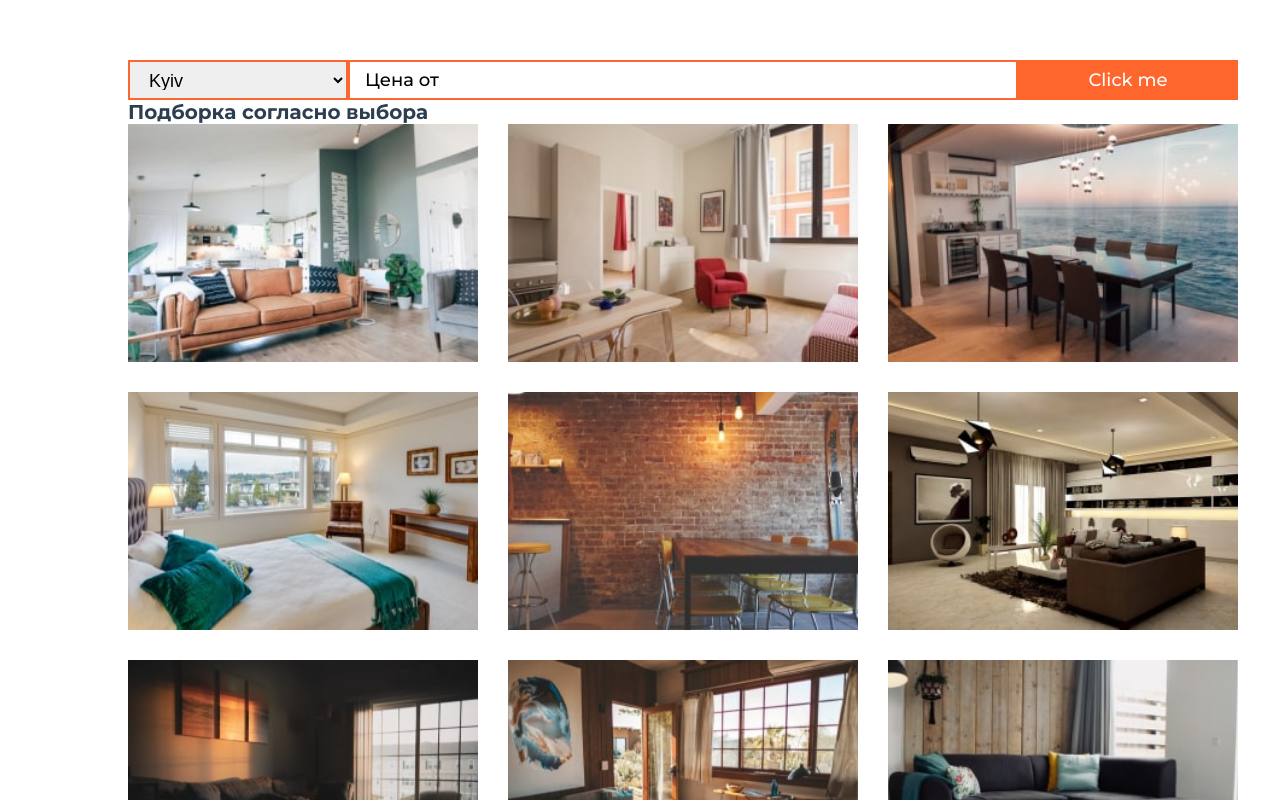
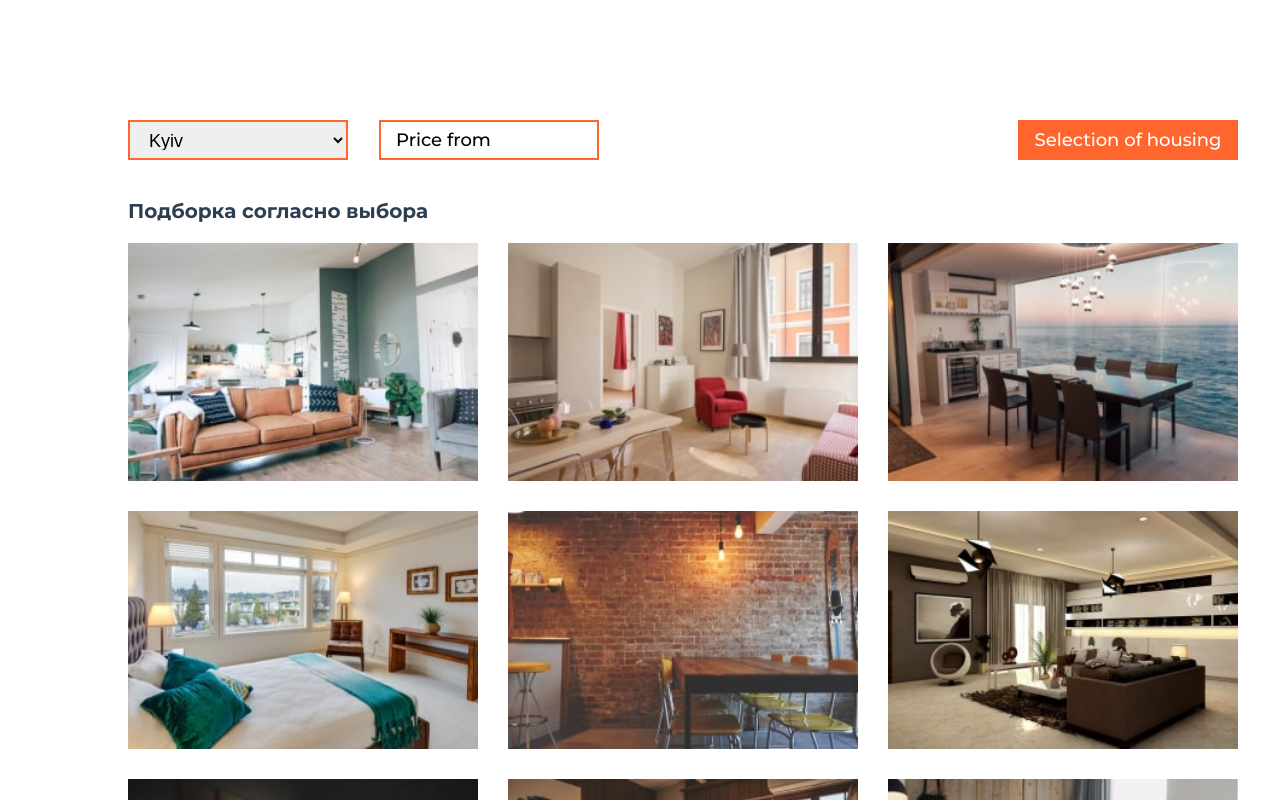
Before and after one commit to OlenaPatlata/vue-2-test-progect, a Vue app: page / in a window 1280 px wide. Built offline with nearby package versions, Linux system fonts and the light colour scheme.

Commit message:
added margin for components in form

```diff
--- a/src/App.vue
+++ b/src/App.vue
@@ -2,10 +2,11 @@
   <div id="app">
     <Container>
       <ApartmentFilter />
-    </Container>
       <ApartmentsList :items="apartments">
         <template v-slot:title>
+          <div class="title-wrapper">
             <p class="title">Подборка согласно выбора</p>
+          </div>
         </template>
         <template v-slot:apartment="{ apartment }">
           <ApartmentsItem
@@ -17,6 +18,7 @@
           />
         </template>
       </ApartmentsList>
+    </Container>
   </div>
 </template>
 
@@ -54,6 +56,9 @@ export default {
   margin-top: 60px;
   background: $main-bg-color;
 }
+.title-wrapper{
+  padding-bottom: 20px;
+}
 .title{
   text-align: left;
   font-weight: 700;
--- a/src/components/apartments/ApartmentFilter.vue
+++ b/src/components/apartments/ApartmentFilter.vue
@@ -1,8 +1,8 @@
 <template>
   <form class="form" @submit.prevent="handleSubmit">
-    <CustomSelect :items="sities"/>
-    <CustomInput type="text" v-model="minPrice" placeholder="Цена от" />
-    <Button v-bind:typeBtn="typeBtn" v-bind:classBtn="classBtn" @click="handleSubmit">{{textBtn}}</Button>
+    <CustomSelect :items="sities" margin="right-margin"/>
+    <CustomInput type="text" v-model="minPrice" placeholder="Price from" margin="right-margin"/>
+    <Button v-bind:typeBtn="typeBtn" v-bind:classBtn="classBtn" >{{textBtn}}</Button>
   </form>
 </template>
 
@@ -19,7 +19,7 @@ import sities from './sities';
         minPrice: '',
         classBtn: 'btn',
         typeBtn: 'submit',
-        textBtn: 'Click me'
+        textBtn: 'Selection of housing'
       }
     },
     components: {
@@ -39,13 +39,15 @@ import sities from './sities';
 </script>
 
 <style lang="scss" scoped>
+@import '../../assets/scss/mixin.scss';
 .form {
+  padding-top: 60px;
+  padding-bottom: 39px;
   display: flex;
-  &__select {
-    margin-right: 30px;
-  }
-  &__submit {
-    margin-left: auto;
+  flex-wrap: wrap;
+  justify-content: center;
+  @include mq(tablet){
+    flex-wrap: nowrap;
   }
 }
 </style>
--- a/src/components/apartments/ApartmentsItem.vue
+++ b/src/components/apartments/ApartmentsItem.vue
@@ -64,7 +64,7 @@ import StarRating from '../shared/StarRating.vue';
     position: relative;
     padding: 20px;
     opacity: 0;
-    transition: opacity 0.4s;
+    transition: opacity 0.4s linear;
     background: rgba(#0f1d2d, 0.7);
     min-height: 200px;
     color: $main-bg-color;
--- a/src/components/apartments/ApartmentsList.vue
+++ b/src/components/apartments/ApartmentsList.vue
@@ -1,22 +1,19 @@
 <template>
-  <Container>
+  <div>
   <slot name="title"></slot>
   <ul class="apartments-list">
     <template v-for="apartment in items">
       <slot  name="apartment" v-bind:apartment="apartment"></slot>
     </template>
   </ul>
-  </Container>
+  </div>
 
   </template>
 
 <script>
-import Container from '../shared/Container.vue'
+
   export default {
     name: 'ApartmentsList',
-    components: {
-      Container
-    },
     props: {
       items: {
         type: Array,
--- a/src/components/shared/CustomInput.vue
+++ b/src/components/shared/CustomInput.vue
@@ -1,5 +1,5 @@
 <template>
-  <input v-on="listeners" class="custom-input" :placeholder="placeholder" >
+  <input v-on="listeners" class="custom-input" v-bind:class="margin" :placeholder="placeholder" >
 </template>
 
 <script>
@@ -10,6 +10,10 @@
     },
     props: {
       placeholder: {
+        type: String,
+        default: ''
+      },
+      margin: {
         type: String,
         default: ''
       }
@@ -24,6 +28,7 @@
 
 <style lang="scss" scoped>
 @import '../../assets/scss/variables.scss';
+@import '../../assets/scss/mixin.scss';
 .wrapper-input {
   position: relative;
   display: inline-flex;
@@ -52,4 +57,18 @@
     line-height: 1.3;
   }
 }
+.right-margin{
+  margin-bottom: 20px;
+  @include mq(tablet){
+    margin-bottom: 0;
+    margin-right: 20px;
+    width: 200px;
+  }
+  @include mq(desktop){
+    margin-bottom: 0;
+    margin-right: 419px;
+    width: 220px;
+  }
+
+}
 </style>
--- a/src/components/shared/CustomSelect.vue
+++ b/src/components/shared/CustomSelect.vue
@@ -1,5 +1,5 @@
 <template>
-  <select v-on="listeners" class="custom-select">
+  <select v-on="listeners" class="custom-select" v-bind:class="margin">
     <option
       v-for="item in formattedItems"
       :key="item?.value"
@@ -17,6 +17,10 @@
       items: {
         type: Array,
         required: true
+      },
+      margin: {
+        type: String,
+        default: ''
       }
     },
     emits: {
@@ -39,9 +43,10 @@
 
 <style lang="scss" scoped>
 @import '../../assets/scss/variables';
+@import '../../assets/scss/mixin.scss';
 .custom-select {
   height: 40px;
-  max-width: 220px;
+
   width: 100%;
   border: 2px solid $main-accent-color;
   font-size: 18px;
@@ -49,5 +54,20 @@
   padding: 8px 15px;
   cursor: pointer;
   display: inline-block;
+  @include mq(tablet){
+    max-width: 220px;
+  }
+}
+.right-margin{
+  margin-bottom: 20px;
+  @include mq(tablet){
+    margin-bottom: 0;
+    margin-right: 20px;
+    width: 220px;
+  }
+  @include mq(desktop){
+    margin-right: 31px;
+  }
+
 }
 </style>
```
Lines whose indentation alone changed are shown as unchanged.
